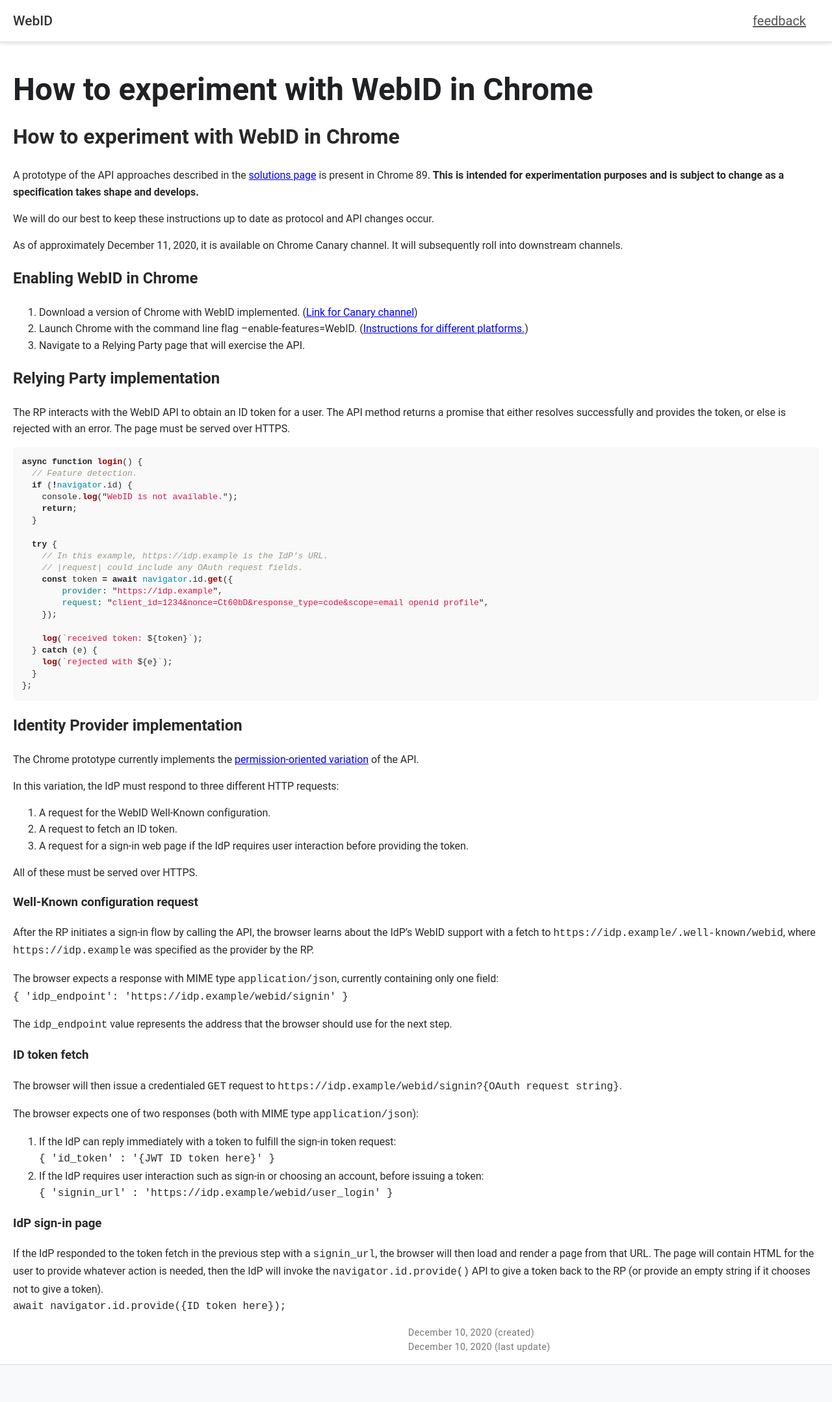
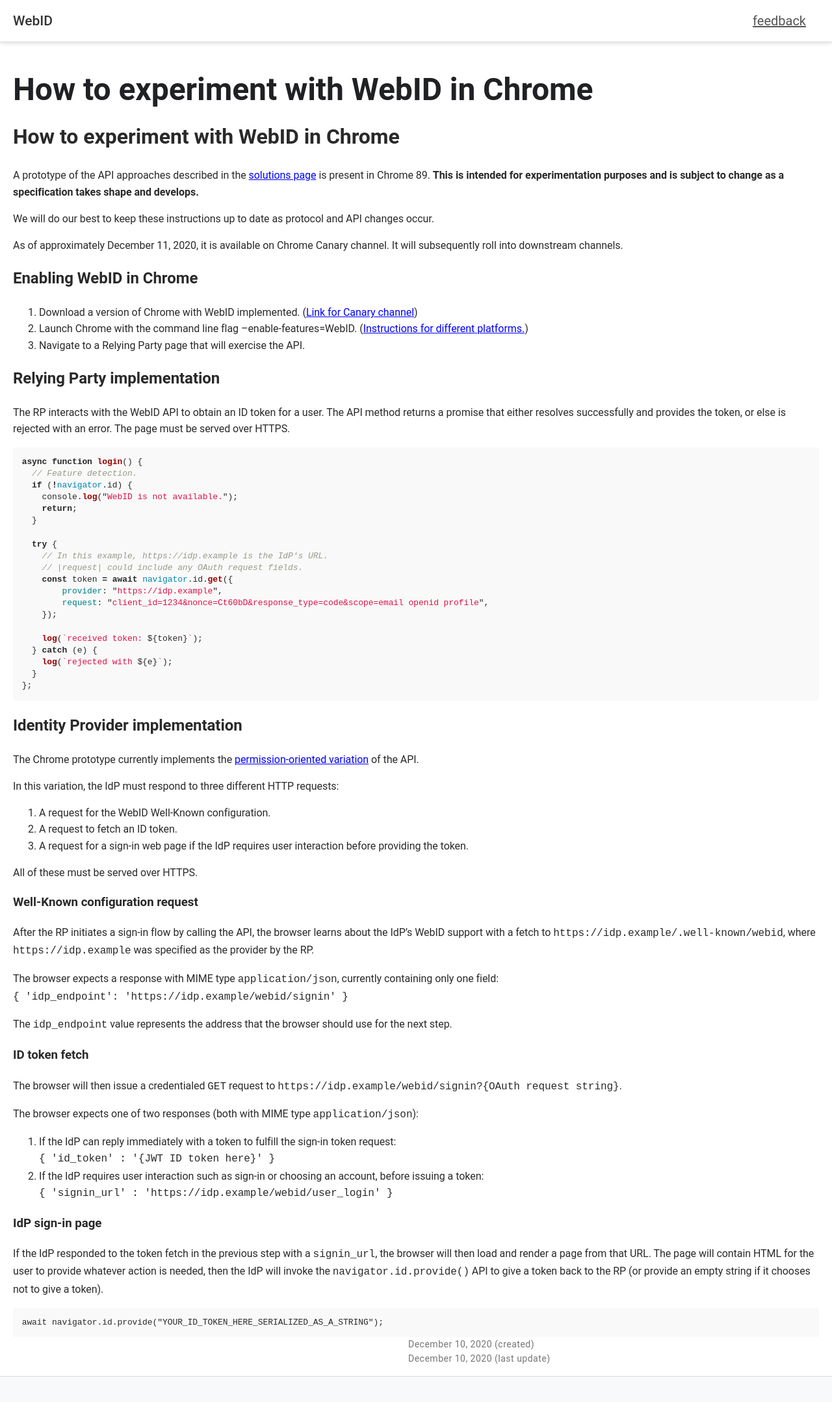
Before and after one commit to w3c-fedid/FedCM, a Jekyll site: the page built from HOWTO.md, in a window 1280 px wide. Shown: the top 2157 px of the page at 65% size. Built offline with Jekyll 4.4.1, drawn with Linux system fonts in a browser that asks for light colours; some web fonts are replaced.

Commit message:
Update HOWTO.md

````diff
--- a/HOWTO.md
+++ b/HOWTO.md
@@ -79,4 +79,7 @@
 ### IdP sign-in page
 
 If the IdP responded to the token fetch in the previous step with a `signin_url`, the browser will then load and render a page from that URL. The page will contain HTML for the user to provide whatever action is needed, then the IdP will invoke the `navigator.id.provide()` API to give a token back to the RP (or provide an empty string if it chooses not to give a token).<br>
-```await navigator.id.provide({ID token here});```
+
+```
+await navigator.id.provide("YOUR_ID_TOKEN_HERE_SERIALIZED_AS_A_STRING");
+```
````
